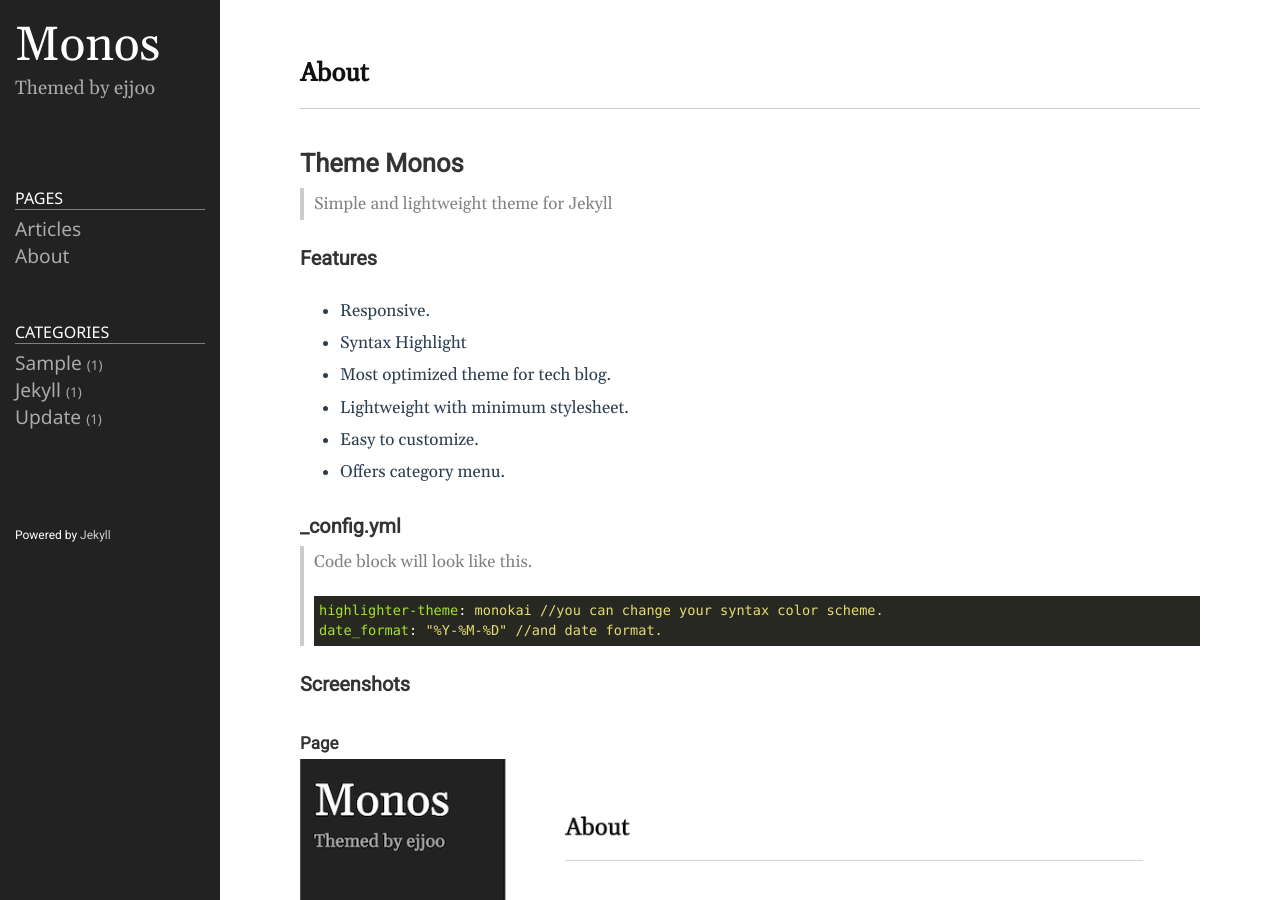
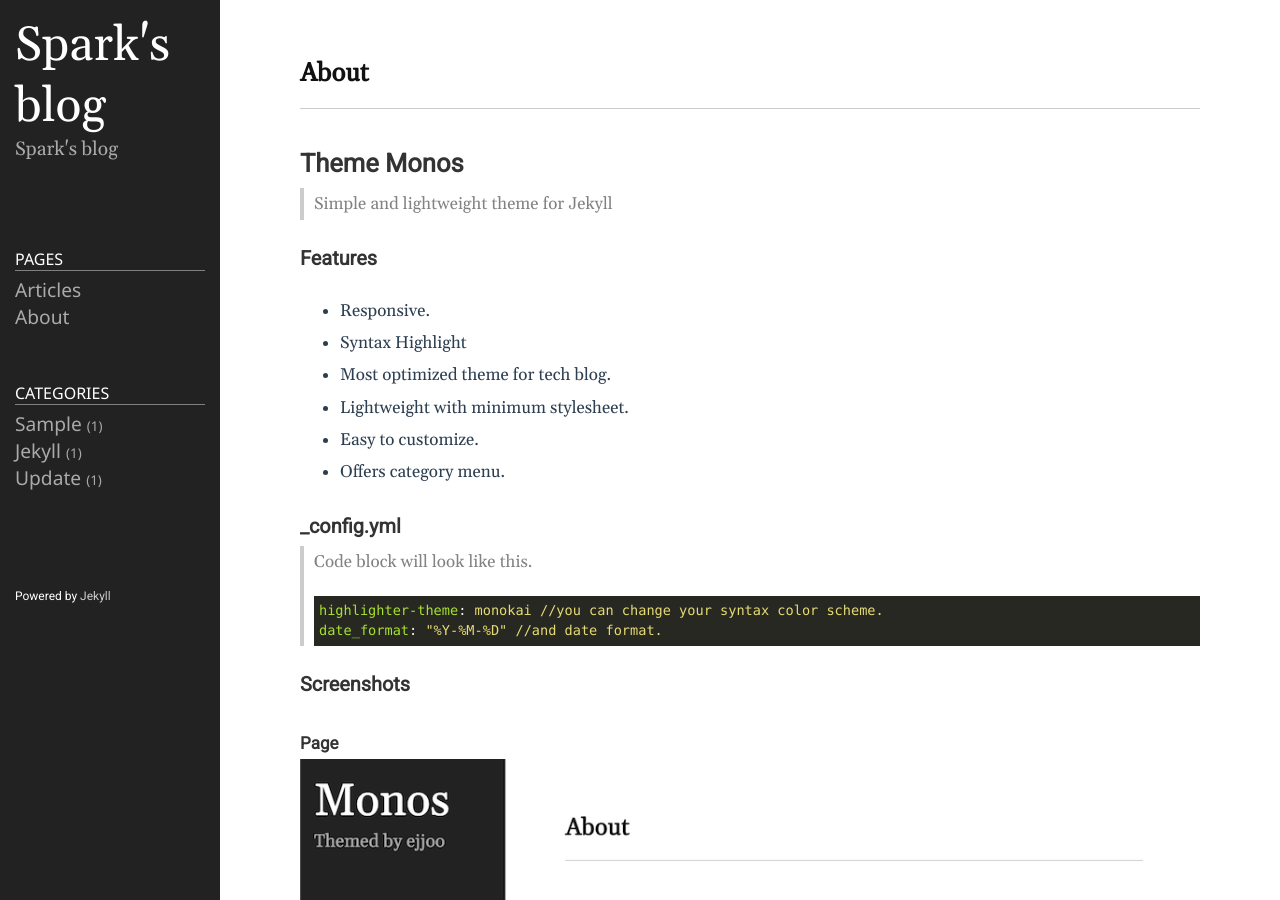
Before and after one commit to junghwan1224/junghwan1224.github.io, a Jekyll site: the page built from README.md, in a window 1280 px wide and 900 px high. Built offline with Jekyll 4.4.1, drawn with Linux system fonts in a browser that asks for light colours.

Commit message:
modify theme config

```diff
--- a/_config.yml
+++ b/_config.yml
@@ -18,13 +18,13 @@
 # You can create any custom variable you would like, and they will be accessible
 # in the templates via {{ site.myvariable }}.
 
-title: Monos
+title: Spark's blog
 email: ejjoo7994@gmail.com
 description: >- # this means to ignore newlines until "baseurl:"
-  Themed by ejjoo
-# baseurl: "/" # the subpath of your site, e.g. /blog
-# url: "http://ejjoo.github.io" # the base hostname & protocol for your site, e.g. http://example.com
-github_username: ejjoo
+  Spark's blog
+baseurl: "" # the subpath of your site, e.g. /blog
+url: "https://junghwan1224.github.io/" # the base hostname & protocol for your site, e.g. http://example.com
+github_username: junghwan1224
 highlighter: rouge
 svg:
   optimize: true
```
